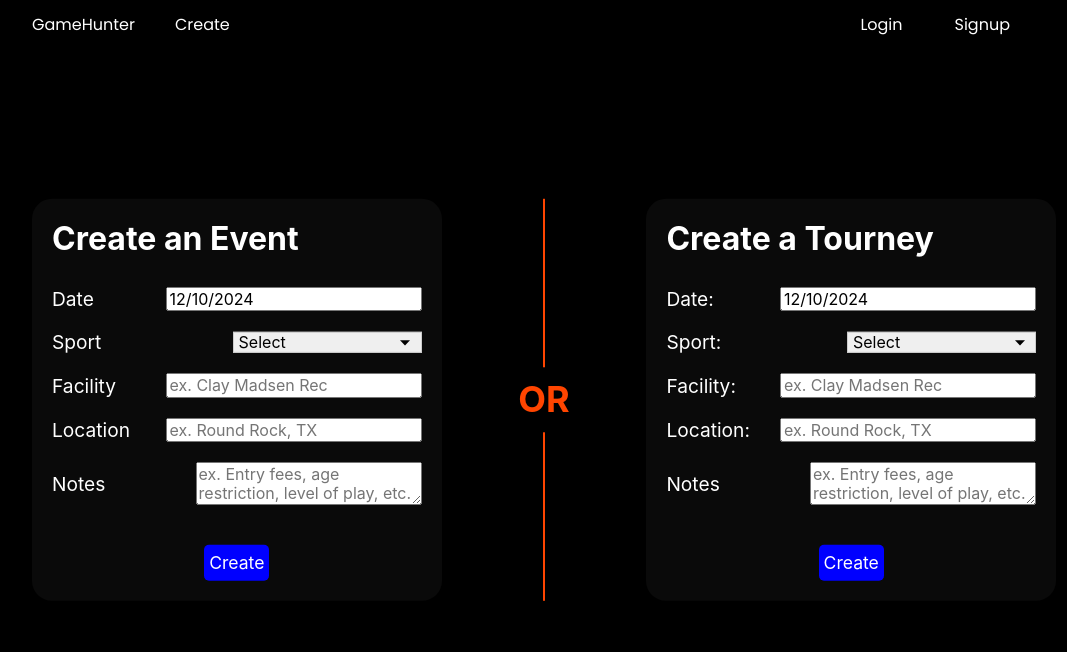
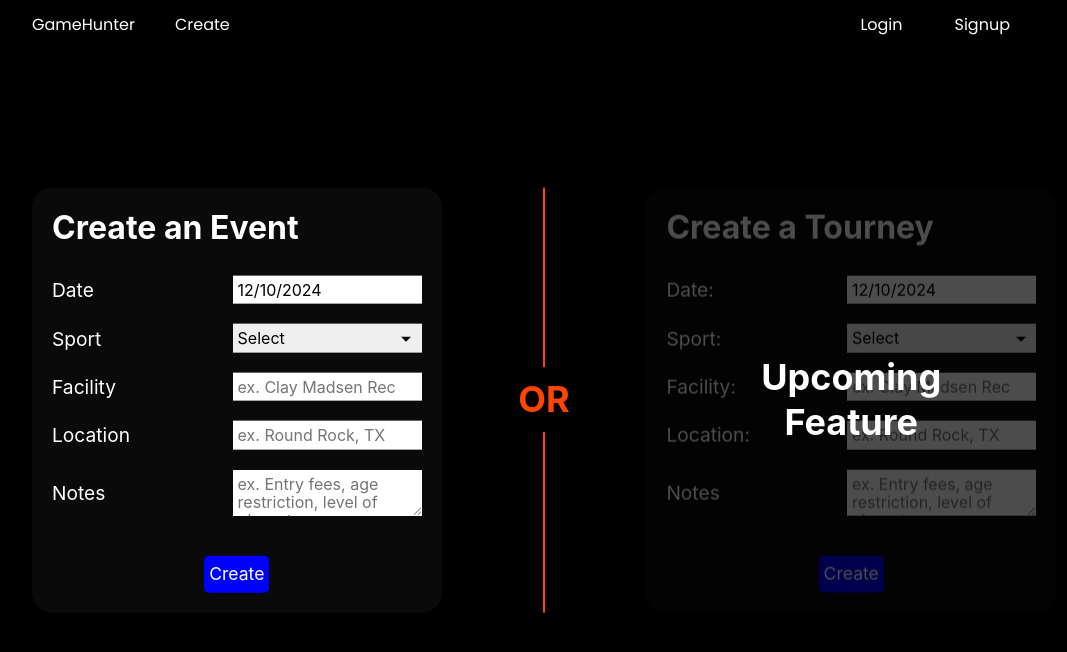
Before and after one commit to wbrush/gamehunter, a React (Vite) app in the folder real_code/frontend_react/: page /create in a window 1280 px wide. Shown: the top 652 px of the page, without its empty margins (96-1163 px from the left). Built offline with nearby package versions, Linux system fonts and the light colour scheme; no server answers.

Commit message:
made create tourney disabled as upcoming feature

```diff
--- a/real_code/frontend_react/src/pages/Create.jsx
+++ b/real_code/frontend_react/src/pages/Create.jsx
@@ -56,6 +56,7 @@ const Create = () => {
 
       <div className='create-page'>
         <div className="create-page-content">
+          <div className='form'>
             <form>
               <h2>Create an Event</h2>
 
@@ -103,13 +104,17 @@ const Create = () => {
 
               <p id='form-submit' onClick={() => createEvent('event')}>Create</p>
             </form>
+          </div>
 
           <div className='divider'>
             <div id='divider'></div>
             <h1>OR</h1>
           </div>
 
-          <form>
+          <div className='form' inert='true'>
+            <h1 id='disabled-text'>Upcoming Feature</h1>
+
+            <form id='disabled'>
               <h2>Create a Tourney</h2>
 
               <div>
@@ -158,6 +163,7 @@ const Create = () => {
             </form>
           </div>
         </div>
+      </div>
     </>
   )
 }
--- a/real_code/frontend_react/src/pagescss/create.css
+++ b/real_code/frontend_react/src/pagescss/create.css
@@ -16,9 +16,13 @@
     transform: translate(-50%, -50%);
 }
 
+.create-page .create-page-content .form {
+    position: relative;
+    width: 40%;
+}
+
 .create-page .create-page-content form {
     background-color: rgb(10, 10, 10);
-    width: 40%;
     display: flex;
     flex-direction: column;
     gap: 20px;
@@ -38,12 +42,15 @@
     margin: 0;
 }
 
-.create-page .create-page-content form div select {
+.create-page .create-page-content form div select,
+.create-page .create-page-content form div textarea,
+.create-page .create-page-content form div input {
     margin: 0;
-    padding: 0;
+    padding: 5px;
     padding-left: 5px;
     width: 189px;
     border-radius: 0;
+    border: none;
 }
 
 .create-page .create-page-content form #form-submit {
@@ -88,3 +95,17 @@
     color: red;
     text-align: center;
 }
+
+#disabled {
+    opacity: .3;
+}
+
+#disabled-text {
+    position: absolute;
+    z-index: 10;
+    color: white;
+    top: 50%;
+    left: 50%;
+    transform: translate(-50%, -50%);
+    text-align: center;
+}
```
Lines whose indentation alone changed are shown as unchanged.
